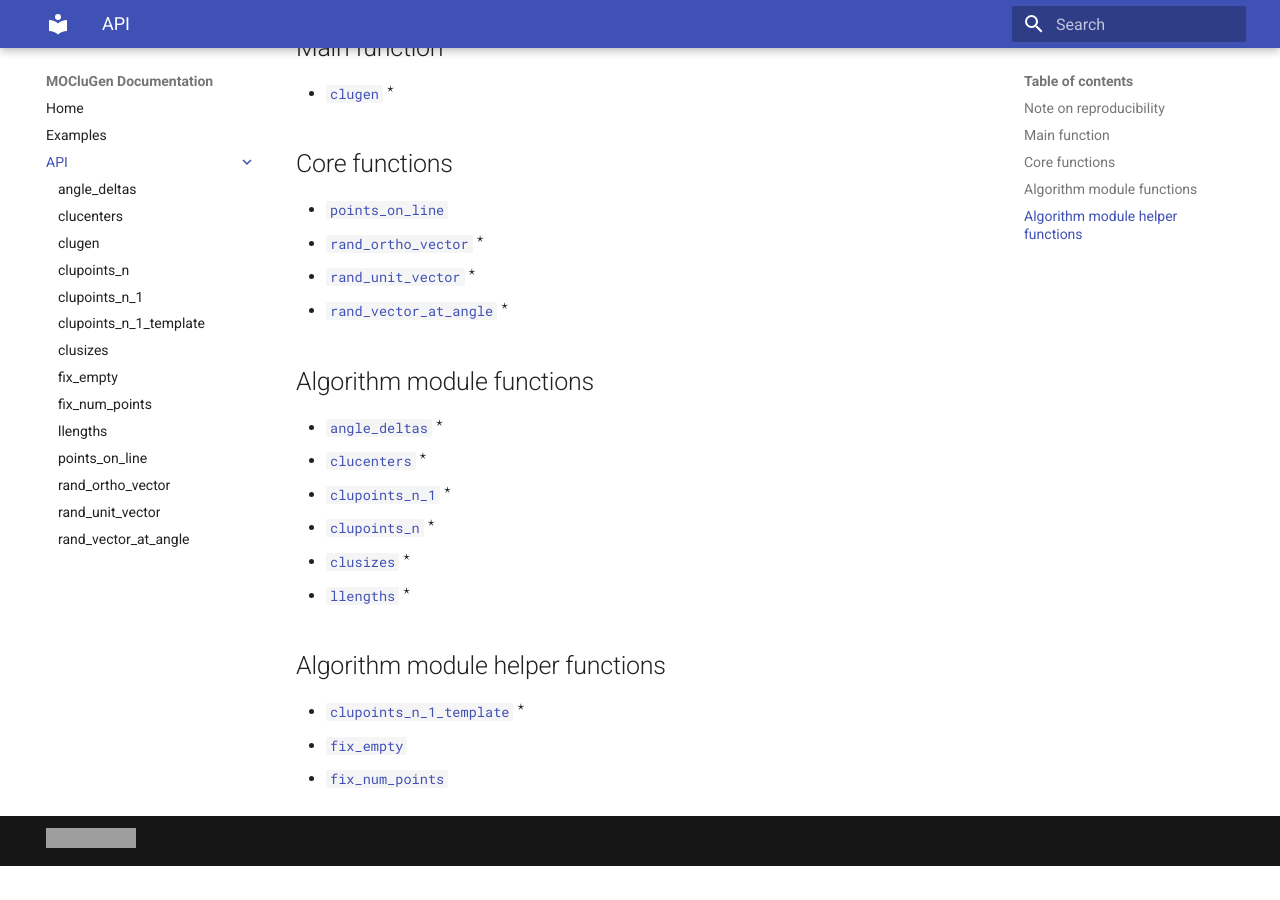
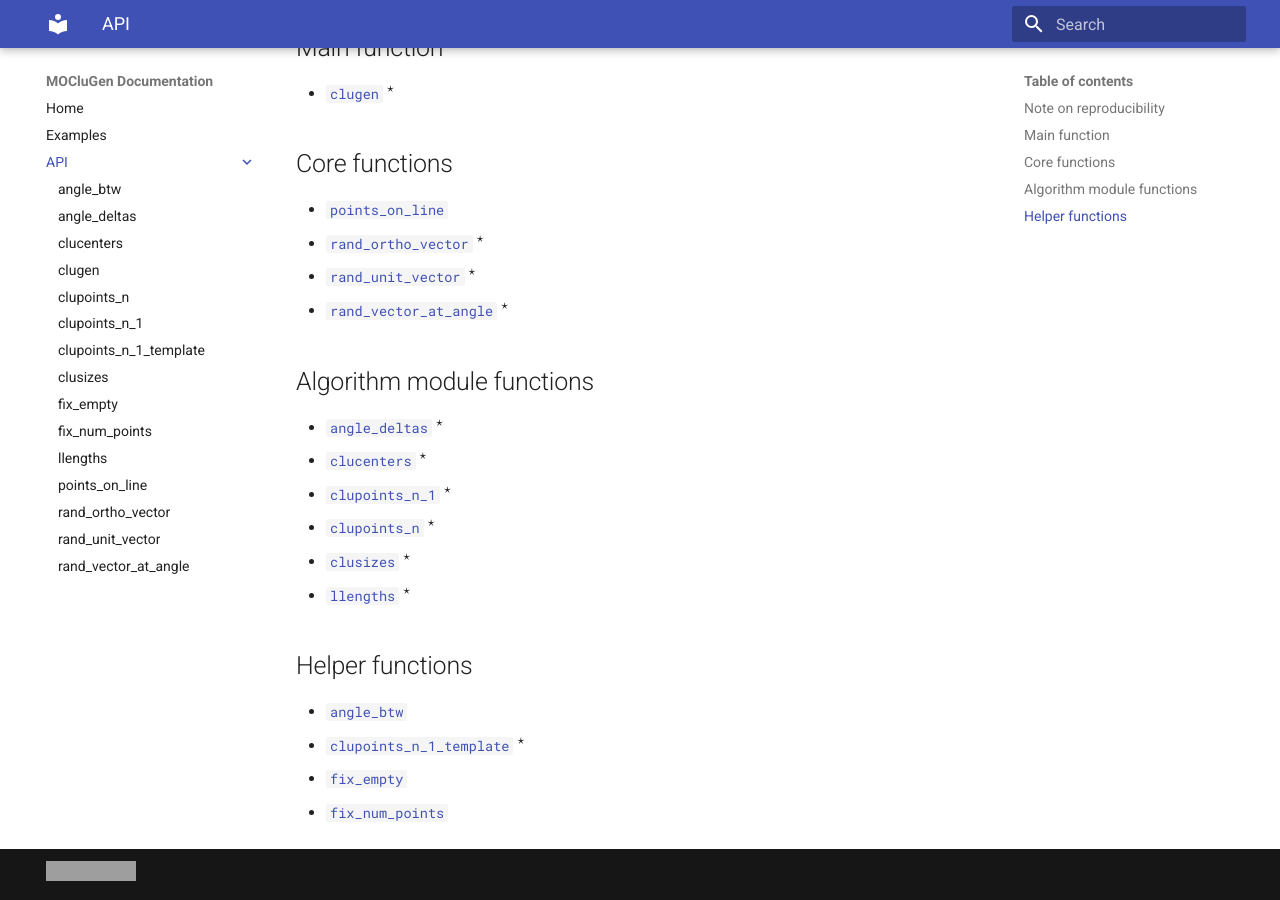
Before and after one commit to clugen/MOCluGen, an MkDocs documentation site: the page built from docs/docs/api/index.md, in a window 1280 px wide and 900 px high, scrolled down 556 px. Built offline with MkDocs 1.6.1 and Material for MkDocs 9.7.7, drawn with Linux system fonts in a browser that asks for light colours; before the commit the page ends 1422 px from its top, so only the background shows below that; grey boxes are pictures that could not be loaded.

Commit message:
Move angle_btw from tests to api

```diff
--- a/docs/docs/api/index.md
+++ b/docs/docs/api/index.md
@@ -36,8 +36,9 @@
 * [`clusizes`](clusizes) $^\star$
 * [`llengths`](llengths) $^\star$
 
-## Algorithm module helper functions
+## Helper functions
 
+* [`angle_btw`](angle_btw)
 * [`clupoints_n_1_template`](clupoints_n_1_template) $^\star$
 * [`fix_empty`](fix_empty)
 * [`fix_num_points`](fix_num_points)
--- a/docs/mkdocs.yml
+++ b/docs/mkdocs.yml
@@ -41,6 +41,7 @@
   - Examples: 'examples.md'
   - API:
     - api/index.md
+    - angle_btw: 'api/angle_btw.md'
     - angle_deltas: 'api/angle_deltas.md'
     - clucenters: 'api/clucenters.md'
     - clugen: 'api/clugen.md'
```
Also changed, not shown: 2 other files.
